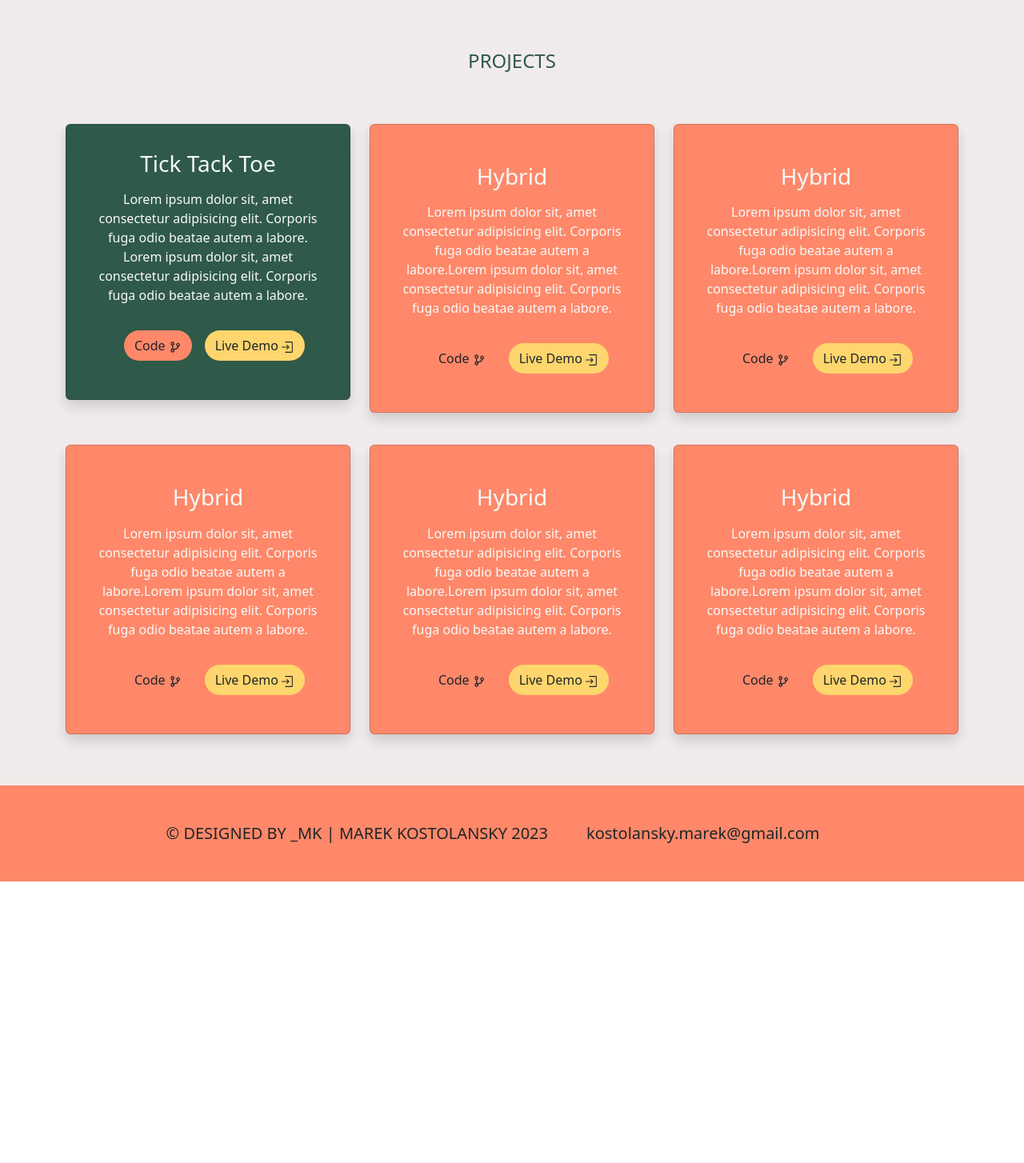
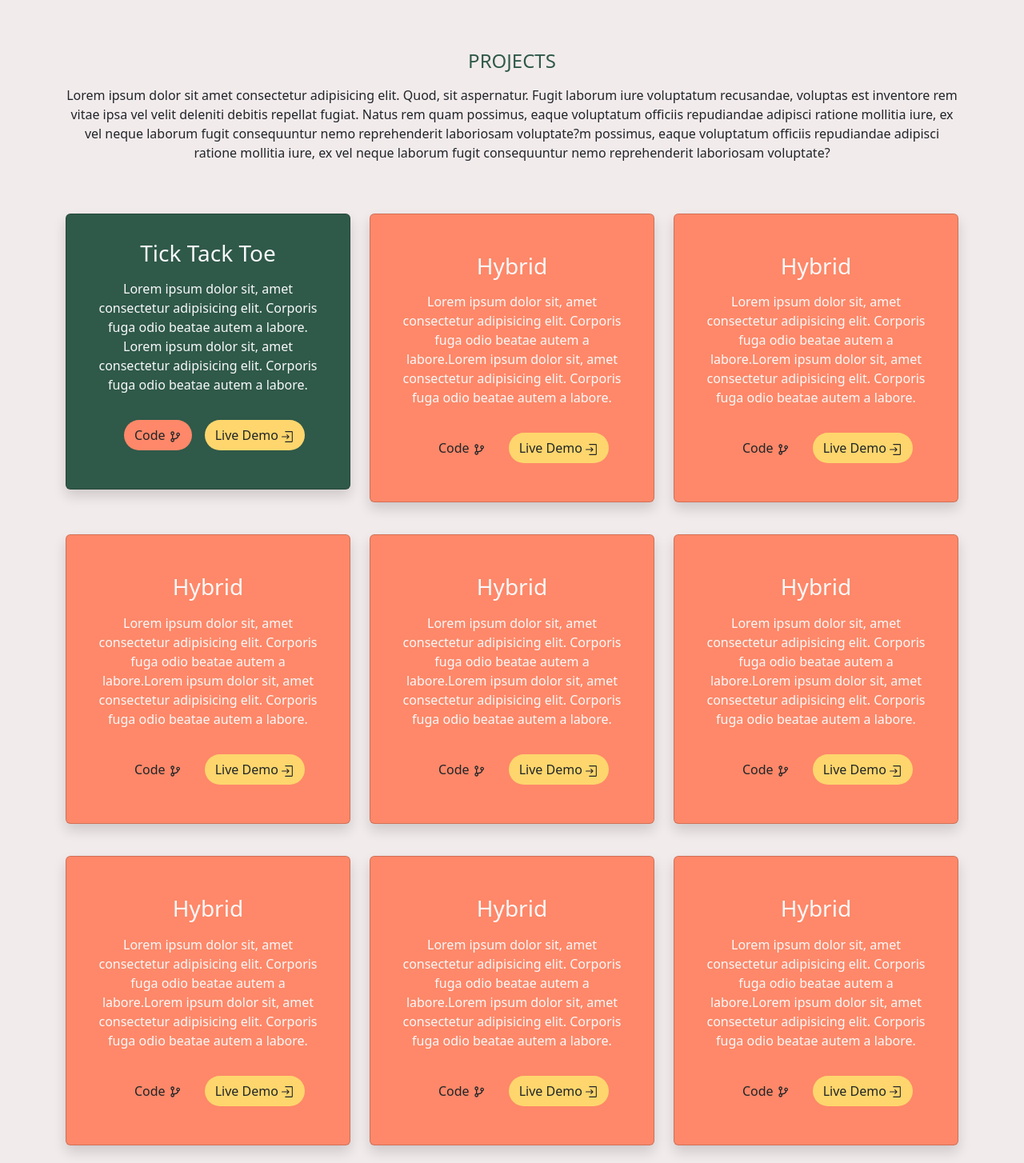
Before and after one commit to maderi21/porfolio, a React (Create React App) app: page /projects in a window 1280 px wide. Shown: the part 56-1510 px from the top of the page at 80% size. Before the commit the page ends 1158 px from the top, so only its background shows below. Built offline with nearby package versions, Linux system fonts and the light colour scheme.

Commit message:
projects

```diff
--- a/src/App.js
+++ b/src/App.js
@@ -1,12 +1,6 @@
 import "bootstrap/dist/css/bootstrap.min.css";
 import "./custom.scss";
 import Navbar from "./components/Navbar";
-import Header from "./components/Header";
-import TechStack from "./components/TechStack";
-import About from "./components/About";
-import Portfolio from "./components/Portfolio";
-import { Row, Col } from "react-bootstrap";
-import Footer from "./components/Footer";
 import AboutMe from "./pages/AboutMe";
 import Projects from "./pages/Projects";
 import { Routes, Route } from "react-router-dom";
--- a/src/pages/Projects.jsx
+++ b/src/pages/Projects.jsx
@@ -12,6 +12,17 @@ const Projects = () => {
             <h4 className="bg-primary d-flex justify-content-center text-dark m-0 pt-5 pb-3">
               PROJECTS
             </h4>
+            <p className="text-center">
+              Lorem ipsum dolor sit amet consectetur adipisicing elit. Quod, sit
+              aspernatur. Fugit laborum iure voluptatum recusandae, voluptas est
+              inventore rem vitae ipsa vel velit deleniti debitis repellat
+              fugiat. Natus rem quam possimus, eaque voluptatum officiis
+              repudiandae adipisci ratione mollitia iure, ex vel neque laborum
+              fugit consequuntur nemo reprehenderit laboriosam voluptate?m
+              possimus, eaque voluptatum officiis repudiandae adipisci ratione
+              mollitia iure, ex vel neque laborum fugit consequuntur nemo
+              reprehenderit laboriosam voluptate?
+            </p>
           </Row>
         </Col>
         <section class="p-5">
@@ -164,6 +175,81 @@ const Projects = () => {
                   </div>
                 </div>
               </div>
+              <div class="col-md-4">
+                <div class="card bg-secondary text-light shadow p-3 mb-3">
+                  <div class="card-body text-center">
+                    <div class="h1 mb-3">
+                      <i class="bi bi-person-square"></i>
+                    </div>
+                    <h3 class="card-title mb-3">Hybrid</h3>
+                    <p class="card-text">
+                      Lorem ipsum dolor sit, amet consectetur adipisicing elit.
+                      Corporis fuga odio beatae autem a labore.Lorem ipsum dolor
+                      sit, amet consectetur adipisicing elit. Corporis fuga odio
+                      beatae autem a labore.
+                    </p>
+                    <button
+                      class="btn bg-secondary rounded-5 m-3"
+                      type="submit"
+                    >
+                      Code <BiGitBranch />
+                    </button>
+                    <button class="btn bg-danger rounded-5" type="submit">
+                      Live Demo <RxEnter />
+                    </button>
+                  </div>
+                </div>
+              </div>
+              <div class="col-md-4">
+                <div class="card bg-secondary text-light shadow p-3 mb-3">
+                  <div class="card-body text-center">
+                    <div class="h1 mb-3">
+                      <i class="bi bi-person-square"></i>
+                    </div>
+                    <h3 class="card-title mb-3">Hybrid</h3>
+                    <p class="card-text">
+                      Lorem ipsum dolor sit, amet consectetur adipisicing elit.
+                      Corporis fuga odio beatae autem a labore.Lorem ipsum dolor
+                      sit, amet consectetur adipisicing elit. Corporis fuga odio
+                      beatae autem a labore.
+                    </p>
+                    <button
+                      class="btn bg-secondary rounded-5 m-3"
+                      type="submit"
+                    >
+                      Code <BiGitBranch />
+                    </button>
+                    <button class="btn bg-danger rounded-5" type="submit">
+                      Live Demo <RxEnter />
+                    </button>
+                  </div>
+                </div>
+              </div>
+              <div class="col-md-4">
+                <div class="card bg-secondary text-light shadow p-3 mb-3">
+                  <div class="card-body text-center">
+                    <div class="h1 mb-3">
+                      <i class="bi bi-person-square"></i>
+                    </div>
+                    <h3 class="card-title mb-3">Hybrid</h3>
+                    <p class="card-text">
+                      Lorem ipsum dolor sit, amet consectetur adipisicing elit.
+                      Corporis fuga odio beatae autem a labore.Lorem ipsum dolor
+                      sit, amet consectetur adipisicing elit. Corporis fuga odio
+                      beatae autem a labore.
+                    </p>
+                    <button
+                      class="btn bg-secondary rounded-5 m-3"
+                      type="submit"
+                    >
+                      Code <BiGitBranch />
+                    </button>
+                    <button class="btn bg-danger rounded-5" type="submit">
+                      Live Demo <RxEnter />
+                    </button>
+                  </div>
+                </div>
+              </div>
             </div>
           </div>
         </section>
```
